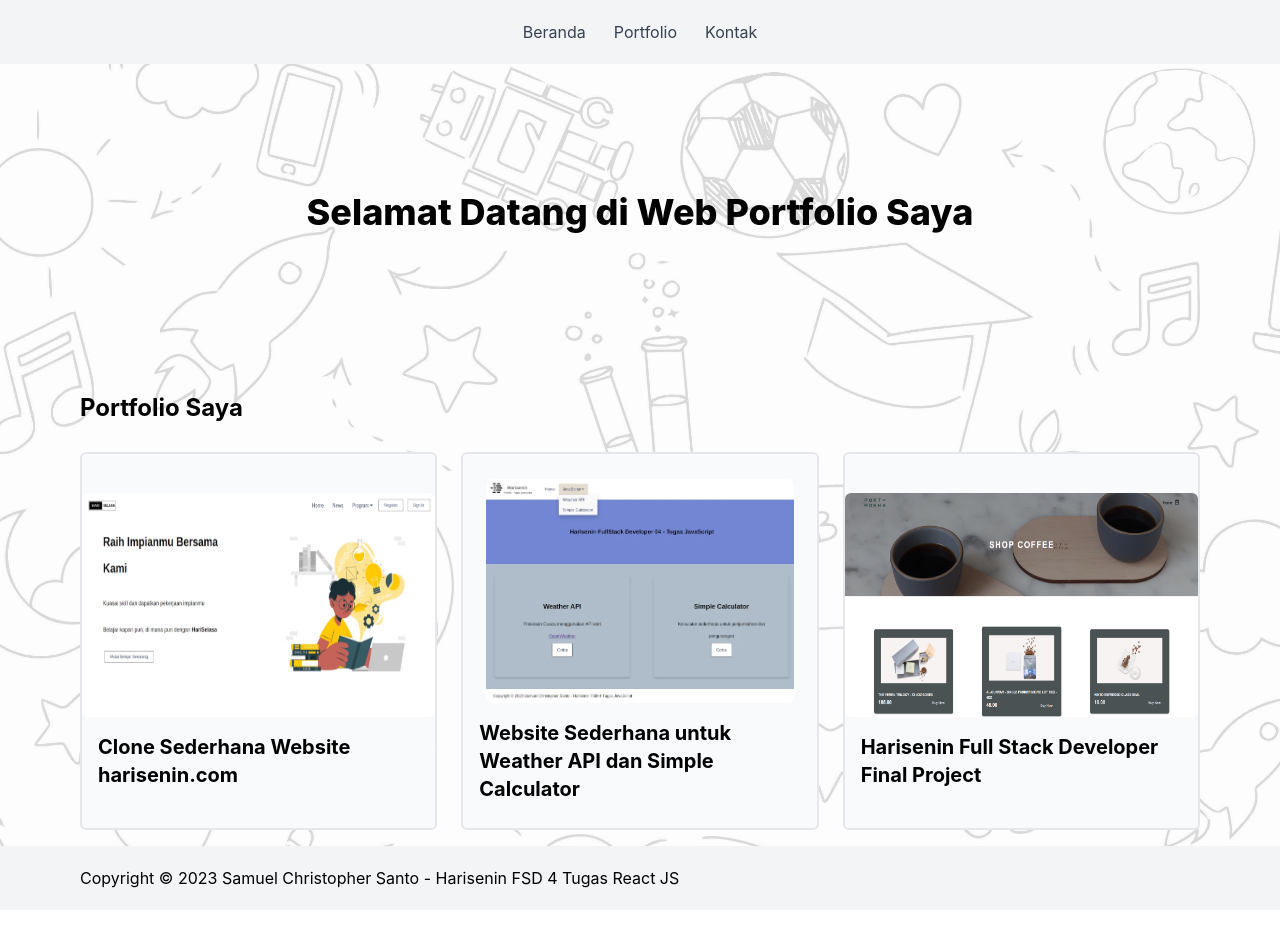
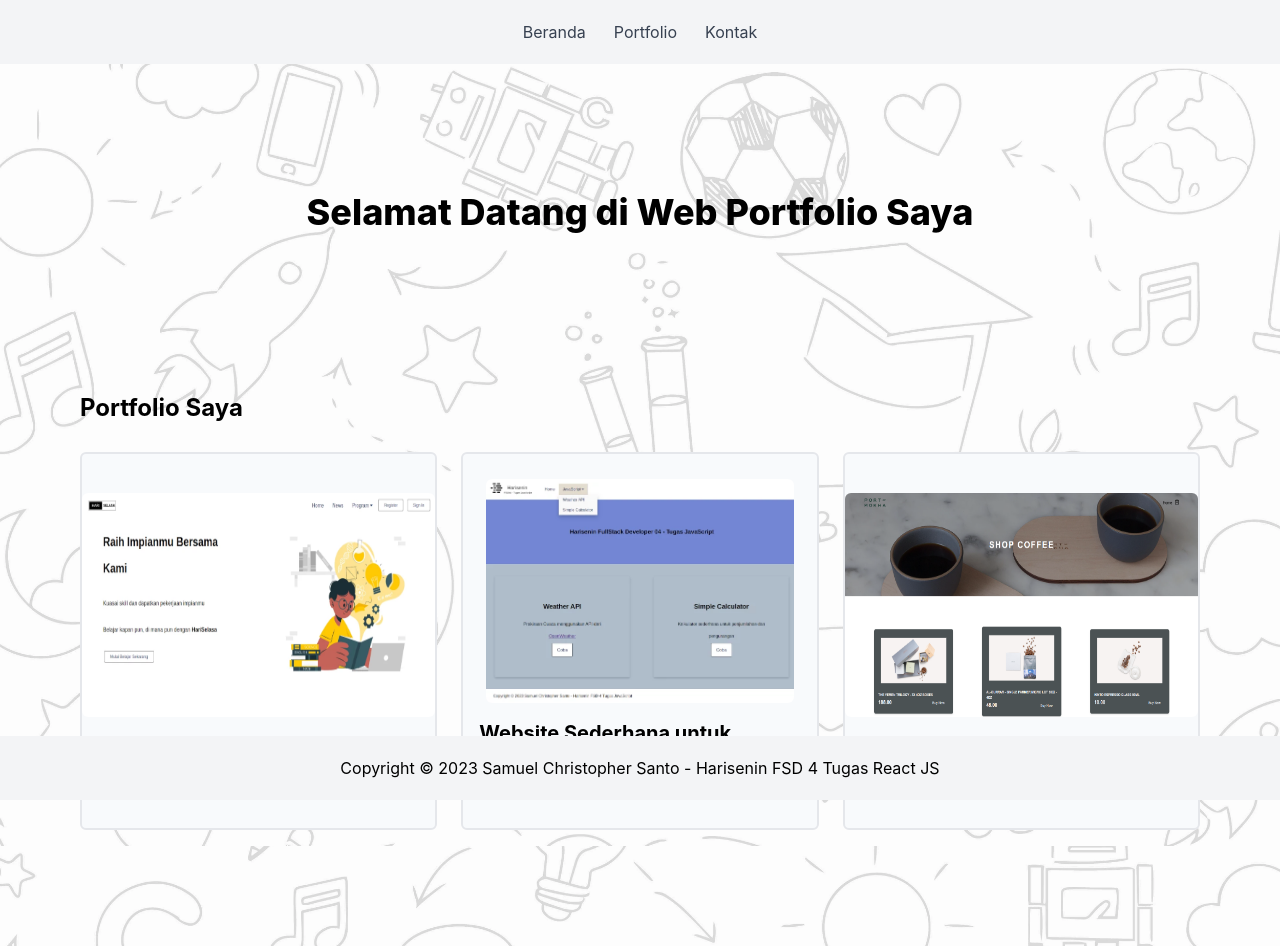
Before and after one commit to samuelchristopher/HSBC-FSD04-04-ReactJS, a React (Create React App) app: page / in a window 1280 px wide. Before the commit the page ends 910 px from the top, so only its background shows below. Built offline with nearby package versions, Linux system fonts and the light colour scheme.

Commit message:
fix: index.css add fixed footer on bottom

```diff
--- a/src/index.css
+++ b/src/index.css
@@ -18,3 +18,15 @@ code {
   font-family: source-code-pro, Menlo, Monaco, Consolas, 'Courier New',
     monospace;
 }
+
+main{
+  margin-bottom: 100px;
+}
+
+footer{
+  position: fixed;
+  left: 0;
+  bottom: 0;
+  width: 100%;
+  text-align: center;
+}
```
